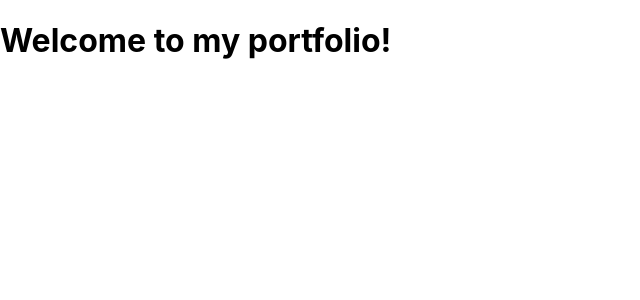
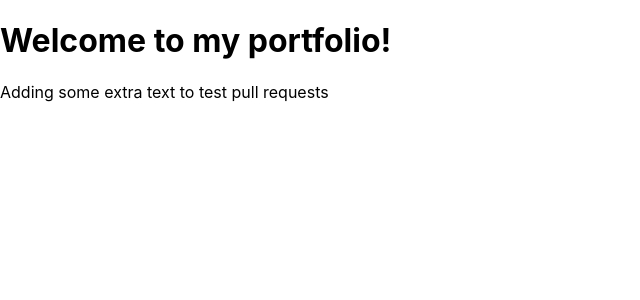
Before and after one commit to distant-skylines-xtal-portfolio/portfolio-frontend, a React (Create React App) app: page / in a window 1280 px wide. Shown: the top 300 px of the page, without its empty margins (0-640 px from the left). Built offline with nearby package versions, Linux system fonts and the light colour scheme.

Commit message:
#1 add some changes to test
Adding some test changes to test commit ticket referencing

```diff
--- a/src/App.tsx
+++ b/src/App.tsx
@@ -6,6 +6,7 @@ function App() {
     <div className="Portfolio">
       <header className="App-header">
         <h1>Welcome to my portfolio!</h1>
+        <p>Adding some extra text to test pull requests</p>
       </header>
     </div>
   );
```
